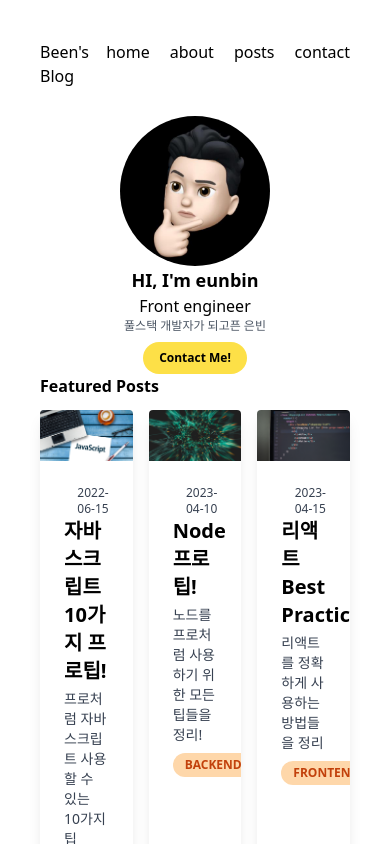
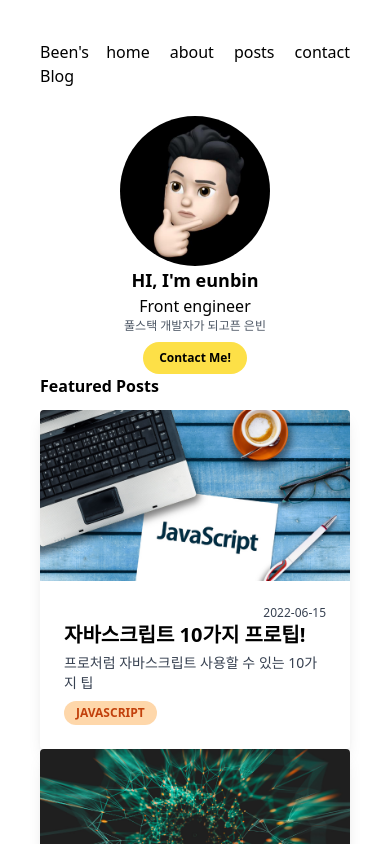
Before and after one commit to devGo20/my-blog, a Next.js app: page / in a window 390 px wide. Shown: the top 844 px of the page. Built offline with nearby package versions, Linux system fonts and the light colour scheme.

Commit message:
feat: FeaturePosts component create

```diff
--- a/src/components/FeaturePosts.tsx
+++ b/src/components/FeaturePosts.tsx
@@ -4,9 +4,12 @@ import PostCard from './PostCard';
 export default async function FeaturePosts() {
   const featuredPosts = await getIsFeaturedPosts(true);
   return (
-    <section className='mb-10'>
+    <section className='mb-10 '>
       <h1 className='font-bold mb-3'>Featured Posts</h1>
-      <div className='grid grid-cols-3 gap-4'>
+      <div
+        className='flex-wrap justify-center sm:grid md:grid-cols-2 xl:grid-cols-3
+        3xl:flex gap-4'
+      >
         {featuredPosts.map((post, index) => (
           <PostCard key={index} {...post} />
         ))}
```
